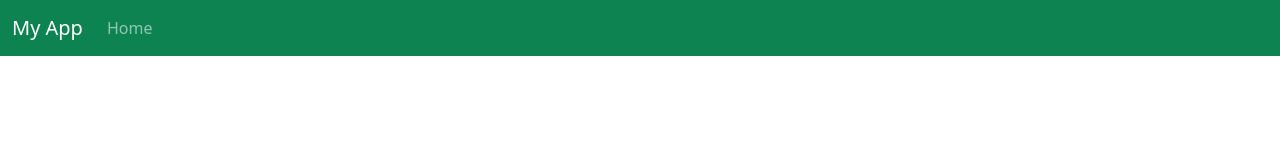
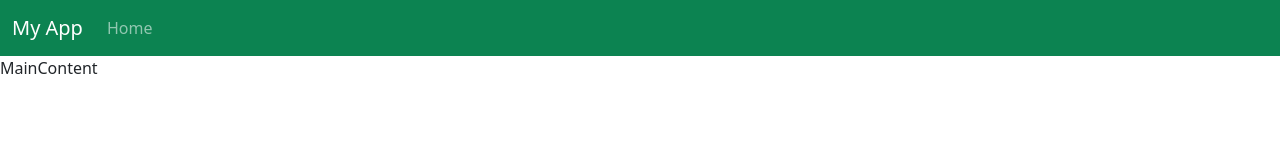
Before and after one commit to GlazMichelFranckDodo225/simple-react-app, a React (Create React App) app: page / in a window 1280 px wide. Shown: the top 160 px of the page. Built offline with nearby package versions, Linux system fonts and the light colour scheme.

Commit message:
Nested Components

```diff
--- a/src/App.jsx
+++ b/src/App.jsx
@@ -1,33 +1,14 @@
-import React, { Component } from "react";
+import React, { Component } from 'react'
+import NavBar from './components/NavBar'
+import MainContent from './components/MainContent'
 
-export default class NavBar extends Component {
-    render() {
-        return (
-            <React.Fragment>
-                <nav className="navbar navbar-expand-lg navbar-dark bg-dark navbar-style">
-                    <div className="container-fluid">
-                        <a className="navbar-brand" href="/#">My App</a>
-                        <button className="navbar-toggler" type="button" data-bs-toggle="collapse" data-bs-target="#navbarSupportedContent" aria-controls="navbarSupportedContent" aria-expanded="false" aria-label="Toggle navigation">
-                            <span className="navbar-toggler-icon"></span>
-                        </button>
-                        <div className="collapse navbar-collapse" id="navbarSupportedContent">
-                            <ul className="navbar-nav me-auto mb-2 mb-lg-0">
-                                <li className="nav-item">
-                                    <a className="nav-link" href="/#">Home</a>
-                                </li>
-                            </ul>
-                        </div>
-                    </div>
-                </nav>
-                {/* <h1>Hello from :</h1>
-                <p classNameName="hightlight">"NavBar" className Component</p> */}
-            </React.Fragment>
-        )
-    }
-    /*
-    <div>
-        <h1>Hello from :</h1>
-        <p>"NavBar" className Component</p>
-    </div>
-    */
+export default class App extends Component {
+  render() {
+    return (
+      <>
+        <NavBar />
+        <MainContent />
+      </>
+    )
+  }
 }
--- /dev/null
+++ b/src/components/MainContent.jsx
@@ -0,0 +1,9 @@
+import React, { Component } from 'react'
+
+export default class MainContent extends Component {
+  render() {
+    return (
+      <div>MainContent</div>
+    )
+  }
+}
--- /dev/null
+++ b/src/components/NavBar.jsx
@@ -0,0 +1,33 @@
+import React, { Component } from "react";
+
+export default class NavBar extends Component {
+    render() {
+        return (
+            <React.Fragment>
+                <nav className="navbar navbar-expand-lg navbar-dark bg-dark navbar-style">
+                    <div className="container-fluid">
+                        <a className="navbar-brand" href="/#">My App</a>
+                        <button className="navbar-toggler" type="button" data-bs-toggle="collapse" data-bs-target="#navbarSupportedContent" aria-controls="navbarSupportedContent" aria-expanded="false" aria-label="Toggle navigation">
+                            <span className="navbar-toggler-icon"></span>
+                        </button>
+                        <div className="collapse navbar-collapse" id="navbarSupportedContent">
+                            <ul className="navbar-nav me-auto mb-2 mb-lg-0">
+                                <li className="nav-item">
+                                    <a className="nav-link" href="/#">Home</a>
+                                </li>
+                            </ul>
+                        </div>
+                    </div>
+                </nav>
+                {/* <h1>Hello from :</h1>
+                <p classNameName="hightlight">"NavBar" className Component</p> */}
+            </React.Fragment>
+        )
+    }
+    /*
+    <div>
+        <h1>Hello from :</h1>
+        <p>"NavBar" className Component</p>
+    </div>
+    */
+}
--- a/src/index.js
+++ b/src/index.js
@@ -2,12 +2,12 @@ import React from "react";
 import ReactDOM from "react-dom";
 import 'bootstrap/dist/css/bootstrap.css';
 // import { NavBar } from "./App";
-import NavBar from "./App";
 import './index.css';
+import App from "./App";
 
 // var element = <button class="btn btn-danger">Hello React World !</button>;
 const root = ReactDOM.createRoot(document.getElementById('root'));
 // root.render(element);
-root.render(<NavBar />);
+root.render(<App />);
 
 // console.log(element);
```
